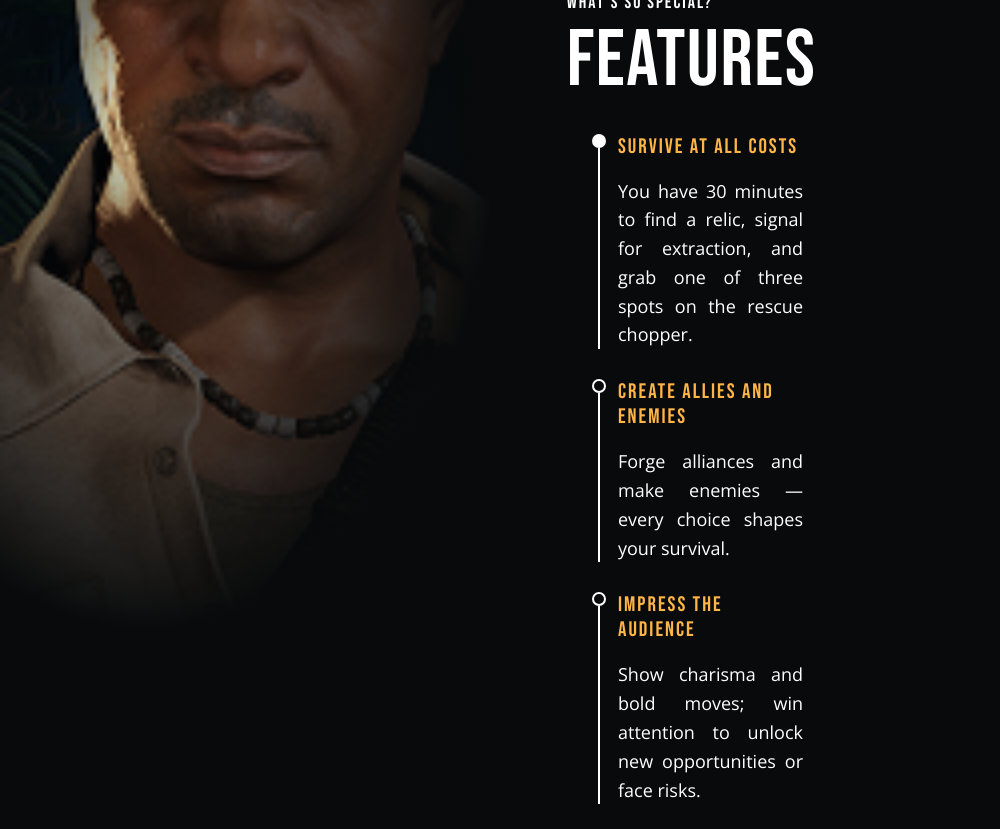
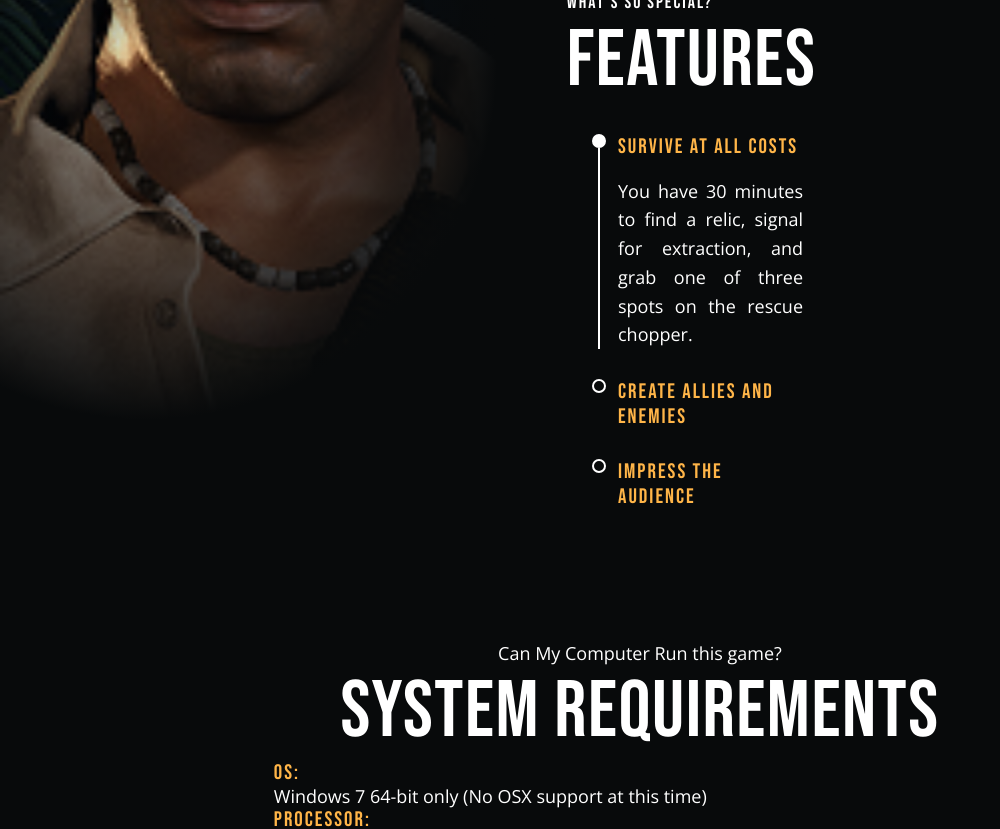
Before and after one commit to Dmitriy-Ponomarenko/survive-at-all-costs, a React (Vite) app: page / in a window 1280 px wide. Shown: the part 1260-2089 px from the top of the page, without its empty margins (0-1000 px from the left). Built offline with nearby package versions, Linux system fonts and the light colour scheme.

Commit message:
Style 4-Feature Section

```diff
--- a/package.json
+++ b/package.json
@@ -12,6 +12,7 @@
   },
   "dependencies": {
     "@reduxjs/toolkit": "^2.8.2",
+    "accordion-js": "^3.4.1",
     "axios": "^1.11.0",
     "i18n": "^0.15.1",
     "normalize.css": "^8.0.1",
--- a/src/components/LandingPageComp/FeaturesSection/FeaturesSection.jsx
+++ b/src/components/LandingPageComp/FeaturesSection/FeaturesSection.jsx
@@ -1,46 +1,35 @@
 // src/components/LandingPageComp/FeaturesSection/FeaturesSection.jsx
 
-import React from 'react';
+import React, { useState } from 'react';
 import styles from './FeaturesSection.module.css';
 import '../../../index.css';
+import { features } from './features';
 
 export const FeaturesSection = () => {
+  const [activeIndex, setActiveIndex] = useState(0);
+
+  function handleOpenChange(index) {
+    console.log('QQQQQ');
+
+    setActiveIndex(index);
+  }
   return (
     <section className={`${styles.featuresSection} section`}>
       <div className={`${styles.featuresContainer} container`}>
         <div className={styles.title}>
           <p className={styles.sectionTitle}>What’s so special?</p>
-        <h2 className={styles.sectionSubtitle}>Features</h2>
+          <h2 className={styles.sectionSubtitle}>Features</h2>
         </div>
         <ul className={styles.featuresList}>
-          <li className={styles.featuresElement}>
-            <span className={`${styles.featuresElementMarker} ${styles.active}`}></span>
-            <div>
-              <h3>SURVIVE AT ALL COSTS</h3>
-              <p className={styles.featuresElementDesc}>
-                You have 30 minutes to find a relic, signal for extraction, and grab one of three spots on the rescue
-                chopper.
-              </p>
-            </div>
-          </li>
-          <li className={styles.featuresElement}>
-            <span className={`${styles.featuresElementMarker} `}></span>
-            <div>
-              <h3>CREATE ALLIES AND ENEMIES</h3>
-              <p className={styles.featuresElementDesc}>
-                Forge alliances and make enemies — every choice shapes your survival.
-              </p>
-            </div>
-          </li>
-          <li className={styles.featuresElement}>
-            <span className={styles.featuresElementMarker}></span>
-            <div>
-              <h3>IMPRESS THE AUDIENCE</h3>
-              <p className={styles.featuresElementDesc}>
-                Show charisma and bold moves; win attention to unlock new opportunities or face risks.
-              </p>
-            </div>
-          </li>
+          {features.map(({ title, description }, index) => (
+            <li className={styles.featuresElement} key={index} onClick={() => handleOpenChange(index)}>
+              <span className={`${styles.featuresElementMarker} ${activeIndex === index ? styles.active : ''}`}></span>
+              <div>
+                <h3>{title}</h3>
+                <p className={`${styles.featuresElementDesc} ${activeIndex === index ? styles.active : ''}`}>{description}</p>
+              </div>
+            </li>
+          ))}
         </ul>
       </div>
     </section>
--- a/src/components/LandingPageComp/FeaturesSection/FeaturesSection.module.css
+++ b/src/components/LandingPageComp/FeaturesSection/FeaturesSection.module.css
@@ -33,7 +33,6 @@
   text-align: left;
 }
 
-
 .sectionSubtitle {
   margin-bottom: 25px;
   text-align: left;
@@ -53,10 +52,17 @@
   margin-bottom: 30px;
 }
 .featuresElementDesc {
-
-    padding-top: 18px;
+  max-height: 0;
+  overflow: hidden;
+  opacity: 0;
+  padding-top: 0;
+  transition:
+    max-height 0.3s ease,
+    opacity 0.3s ease,
+    padding-top 0.3s ease;
   text-align: justify;
   line-height: 1.6;
+  display: block;
 }
 
 .featuresElementMarker {
@@ -76,12 +82,13 @@
   border-radius: 50%;
   background-color: transparent;
   border: 2px solid var(--white);
-  transition: background-color 0.3s ease, border-color 0.3s ease;
+  transition:
+    background-color 0.3s ease,
+    border-color 0.3s ease;
   display: block;
 }
 
-
-.featuresElementMarker::after {
+.featuresElementMarker.active::after {
   content: '';
   flex-grow: 1;
   width: 2px;
@@ -93,3 +100,9 @@
   background-color: var(--white);
   border-color: var(--white);
 }
+
+.featuresElementDesc.active {
+  max-height: 500px;
+  opacity: 1;
+  padding-top: 18px;
+}
--- /dev/null
+++ b/src/components/LandingPageComp/FeaturesSection/features.js
@@ -0,0 +1,15 @@
+export const features = [
+  {
+    title: 'SURVIVE AT ALL COSTS',
+    description:
+      'You have 30 minutes to find a relic, signal for extraction, and grab one of three spots on the rescue chopper.',
+  },
+  {
+    title: 'CREATE ALLIES AND ENEMIES',
+    description: 'Forge alliances and make enemies — every choice shapes your survival.',
+  },
+  {
+    title: 'IMPRESS THE AUDIENCE',
+    description: 'Show charisma and bold moves; win attention to unlock new opportunities or face risks.',
+  },
+];
```
Also changed, not shown: 1 other file (tests, documents, lock files or other folders).
